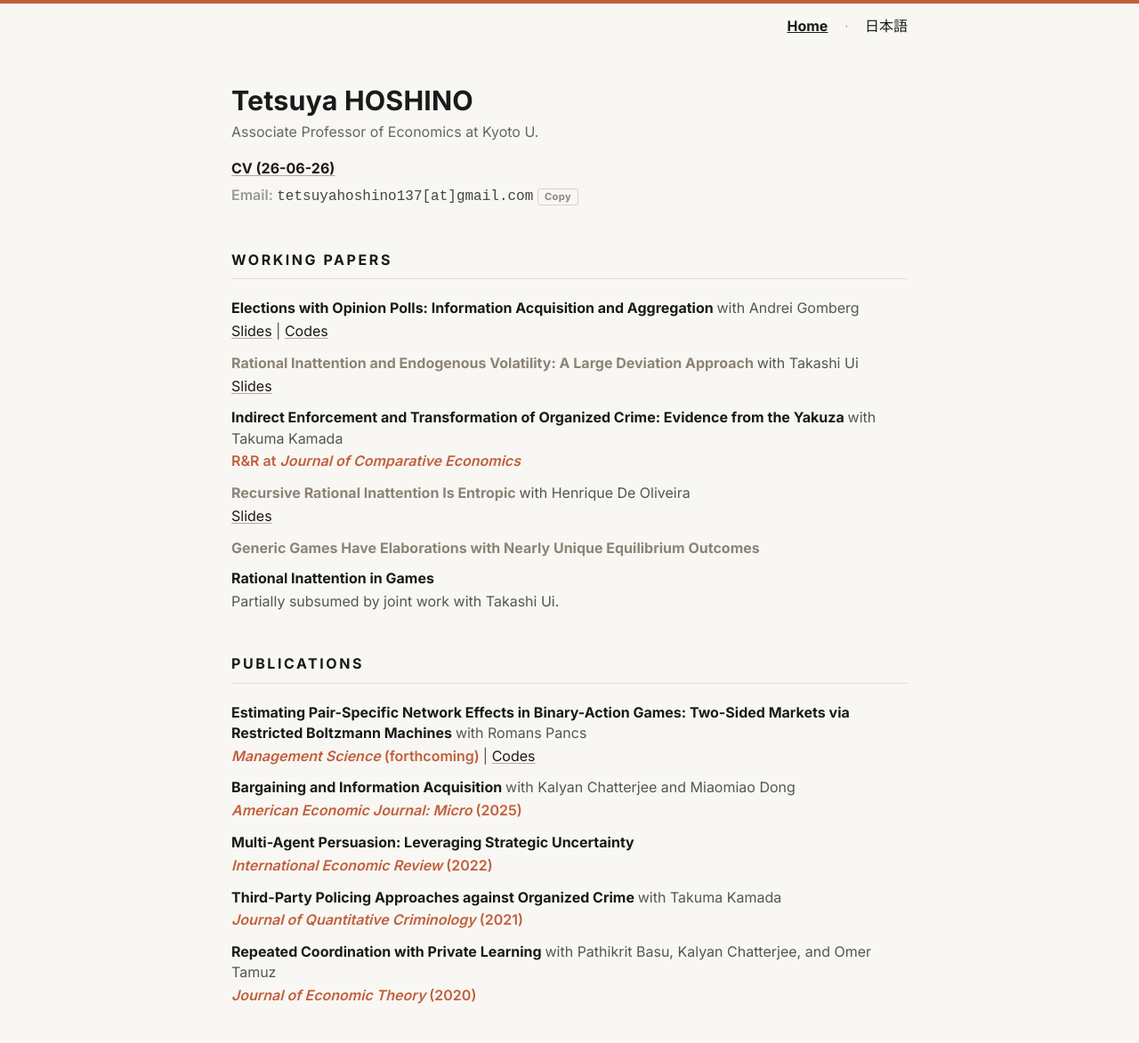
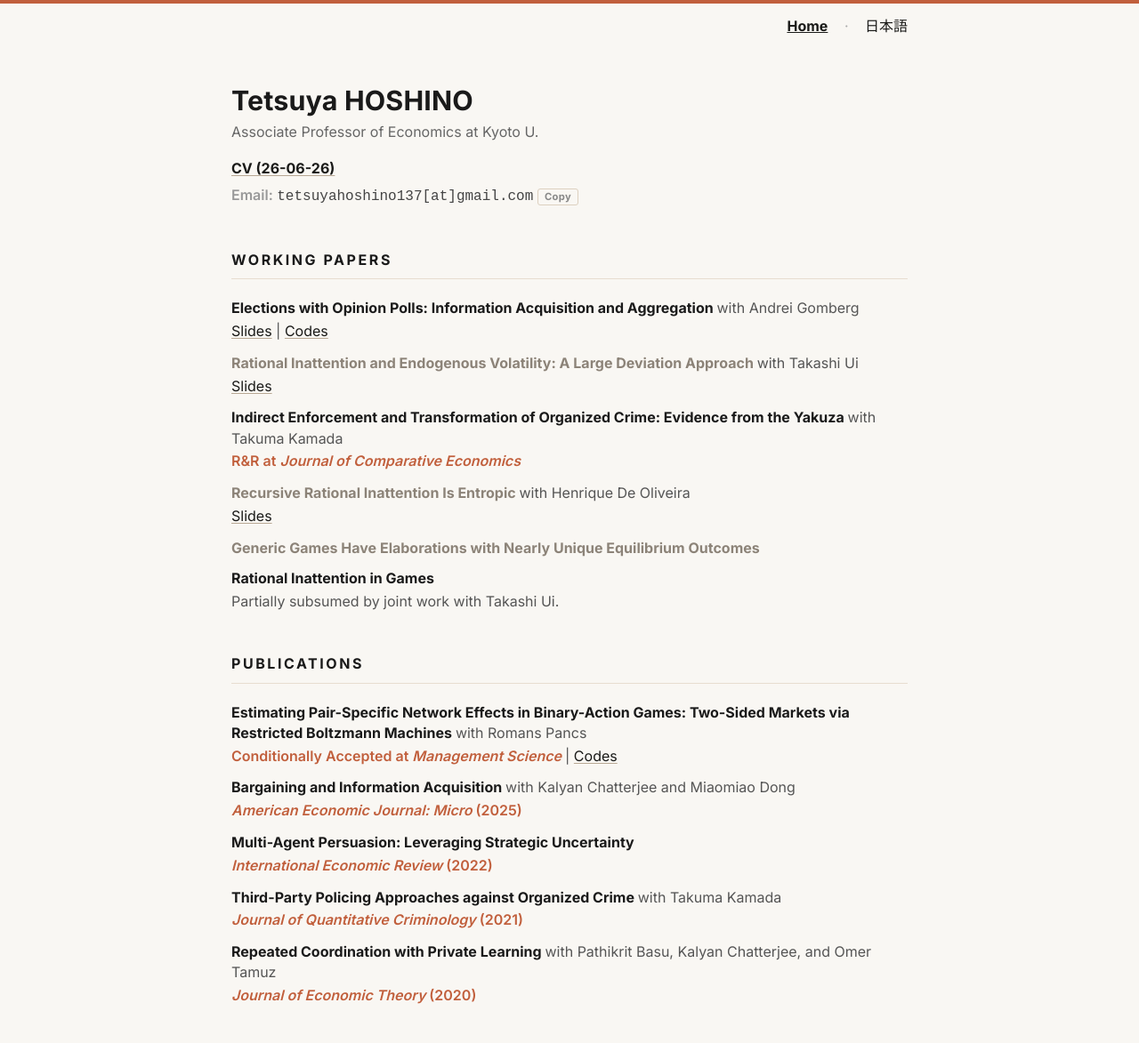
Before and after one commit to tetsuyahoshino137/tetsuyahoshino137.github.io, a Jekyll site: the page built from index.md, in a window 1280 px wide. Shown: the whole page at 89% size. Built offline with Jekyll 4.4.1, drawn with Linux system fonts in a browser that asks for light colours.

Commit message:
Update publication status in index.md

```diff
--- a/index.md
+++ b/index.md
@@ -63,7 +63,7 @@ title: Home
         </div>
         <div class="paper-sub">
           <span class="badge">
-            <em>Management Science</em> (forthcoming)
+            Conditionally Accepted at <em>Management Science</em>
           </span>|
           <!-- <a href="slides/HoshinoPancs_EconometricSocietyAIML.pdf">Slides</a> |  -->
           <a href="https://colab.research.google.com/drive/1zIY4-pjJv4uWzs7OlHq-XOe5-MAmSGNU?usp=sharing">Codes</a>
```
